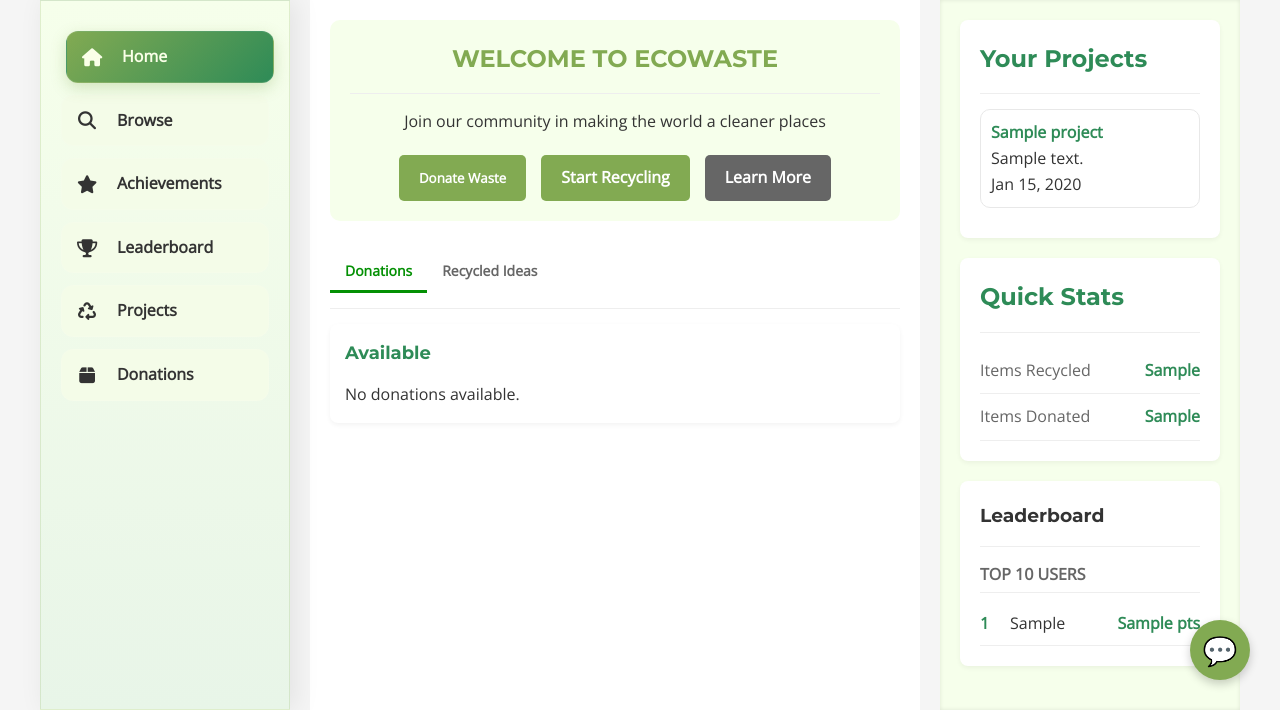
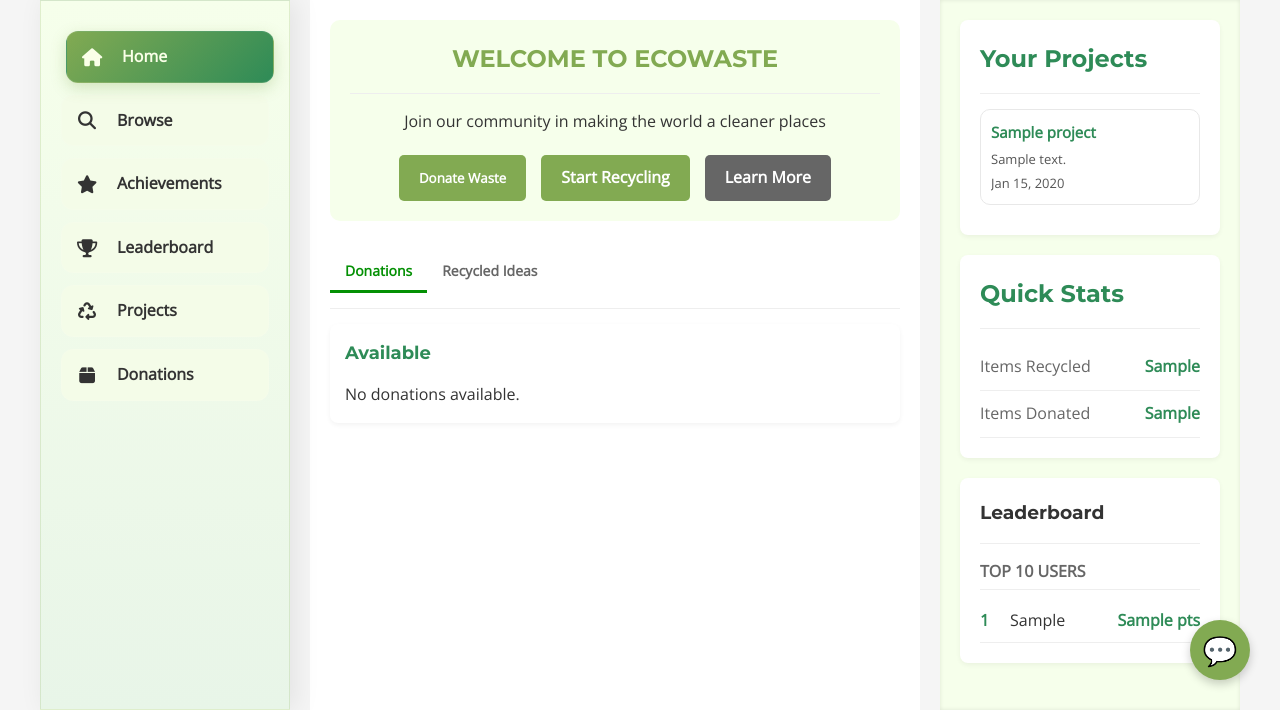
Before and after one commit to Raishem/Ecowasteee, a PHP site: page /ecowaste/homepage.php in a window 1280 px wide. Shown: the part 90-800 px from the top of the page. Run offline with PHP 8.4, Linux system fonts and the light colour scheme; the visitor is signed in with stand-in values (Sample User, id 1); tables that the repository leaves empty or names only in its code hold one stand-in row (values such as "Sample post"); grey boxes marked "Sample" are stand-in pictures.

Commit message:
update homepage.css

```diff
--- a/assets/css/homepage.css
+++ b/assets/css/homepage.css
@@ -1476,7 +1476,25 @@ input[type="file"] {
 }
 
 .project-item strong {
-    color: #2e8b57;
+  color: #2e8b57;
+  display: block;
+  margin-bottom: 5px;
+  font-size: 15px;
+}
+
+.project-item div {
+  font-size: 13px;
+  color: #555;
+  white-space: nowrap;
+  overflow: hidden;
+  text-overflow: ellipsis; /* truncates long text with "..." */
+  max-width: 200px; /* adjust to fit your sidebar width */
+}
+
+.project-date {
+  font-size: 12px;
+  color: #888;
+  margin-top: 3px;
 }
 
 
```
